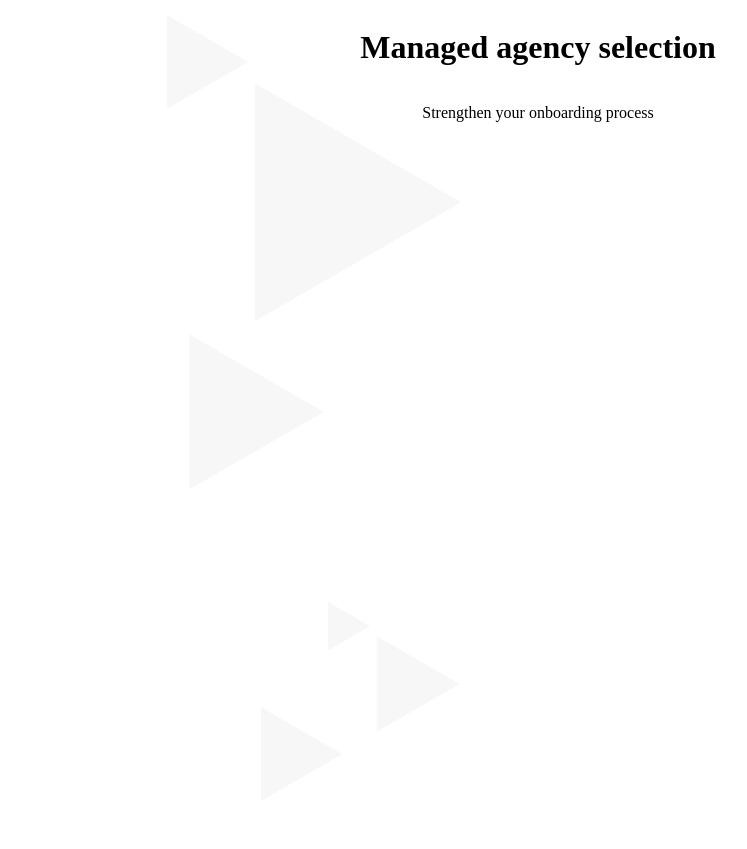
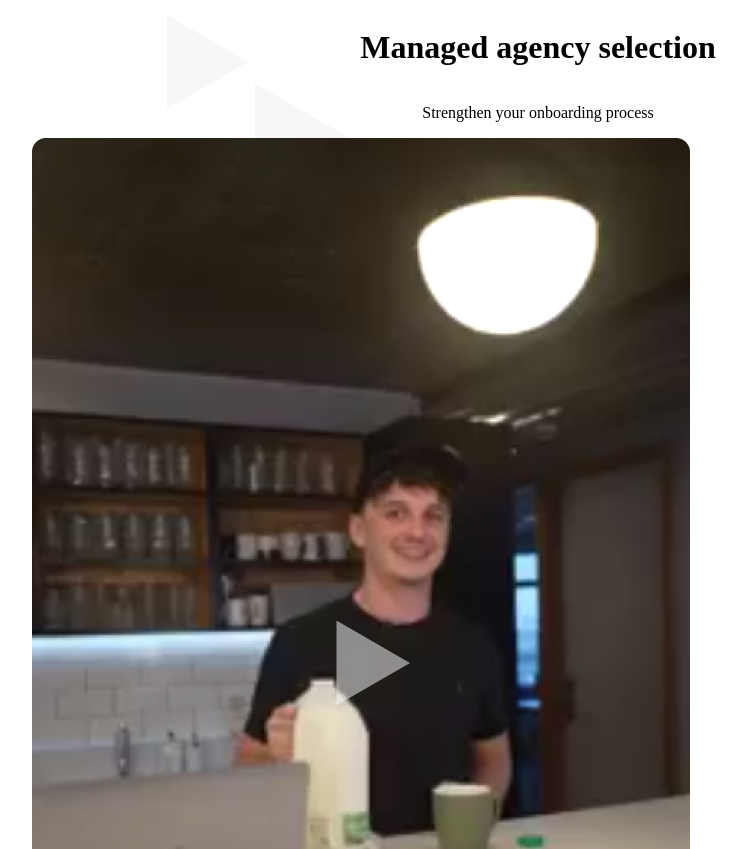
Before and after one commit to MitkoDG/vachev-test-task, a React (Create React App) app: page / in a window 1280 px wide. Shown: the top 849 px of the page, without its empty margins (102-849 px from the left). Before the commit the page ends 816 px from the top, so only its background shows below. Built offline with nearby package versions, Linux system fonts and the light colour scheme.

Commit message:
added video section

```diff
--- a/src/collections/BodyConteiner/element.jsx
+++ b/src/collections/BodyConteiner/element.jsx
@@ -1,3 +1,4 @@
+import { Video } from '../VideoSection/index.js'
 import classes from './element.module.css'
 
 export const Header = () =>{
--- a/src/collections/PageContainer/element.jsx
+++ b/src/collections/PageContainer/element.jsx
@@ -1,4 +1,5 @@
 import { Header } from '../Header'
+import { Video } from '../VideoSection'
 import classes from './element.module.css'
 
 export const PageContainer = () =>{
@@ -6,6 +7,7 @@ export const PageContainer = () =>{
     return (
         <div className={classes.main}>
             <Header />
+            <Video />
         </div>
     )
 }
--- /dev/null
+++ b/src/collections/VideoSection/element.jsx
@@ -0,0 +1,10 @@
+import classes from './element.module.css'
+import videoImg from '../../next/images/video.png'
+
+export const Video = () =>{
+    return (
+            <div className={classes.video}>
+                <img src={videoImg} alt='Barman on duty'/>
+            </div>
+    )
+}
--- /dev/null
+++ b/src/collections/VideoSection/element.module.css
@@ -0,0 +1,4 @@
+
+.video {
+
+}
--- /dev/null
+++ b/src/collections/VideoSection/index.js
@@ -0,0 +1 @@
+export {Video} from './element'
--- a/src/collections/index.js
+++ b/src/collections/index.js
@@ -1,2 +1,3 @@
 export { PageContainer } from './PageContainer/index.js'
 export { Header } from './Header/index.js'
+export { Video } from './VideoSection/index.js'
```
